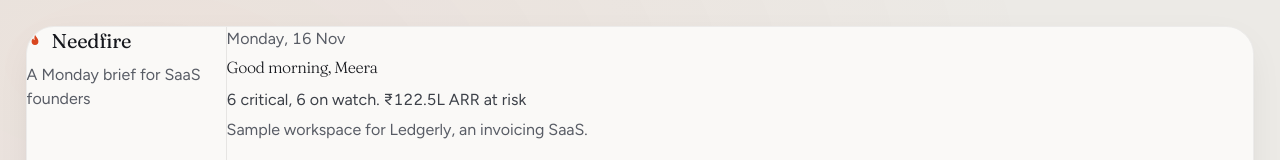
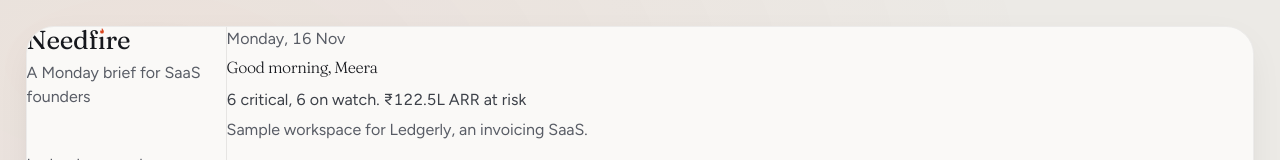
Before and after one commit to ohmslaw-ship-it/needfire, a Next.js app: page / in a window 1280 px wide. Shown: the top 160 px of the page. Built offline with nearby package versions, Linux system fonts and the light colour scheme.

Commit message:
Logo update done

```diff
--- a/src/components/Sidebar.tsx
+++ b/src/components/Sidebar.tsx
@@ -4,17 +4,6 @@ import type { ReactNode } from "react";
 import Link from "next/link";
 import { usePathname } from "next/navigation";
 import { useBookSummary } from "@/lib/useBookSummary";
-
-function NeedfireMark() {
-  return (
-    <svg className="h-4 w-4 shrink-0" viewBox="0 0 16 16" aria-hidden>
-      <path
-        d="M8 1.5c.4 2.3 3.4 3.6 3.4 7a3.4 3.4 0 0 1-6.8 0c0-1.6.8-2.5 1.6-3.3.2 1 .7 1.7 1.4 1.9-.4-2-.1-4 .4-5.6Z"
-        className="fill-ember"
-      />
-    </svg>
-  );
-}
 
 function NavLink({
   href,
@@ -53,9 +42,24 @@ export function Sidebar() {
 
   return (
     <aside className="flex min-h-0 flex-col overflow-hidden border-r border-line px-[var(--nf-sidebar-x)] py-[var(--nf-sidebar-y)]">
-      <div className="font-display flex items-center gap-[9px] text-xl font-normal tracking-[-0.01em] [font-variation-settings:'SOFT'_100,'opsz'_40]">
-        <NeedfireMark />
-        <span>Needfire</span>
+      <div
+        className="font-display text-[26px] leading-none font-normal tracking-[-0.01em] [font-variation-settings:'SOFT'_100,'opsz'_40]"
+        aria-label="Needfire"
+      >
+        <span className="text-[26px] leading-none" aria-hidden>
+          Needf
+          <span className="relative inline-block">
+            ı
+            <svg
+              className="pointer-events-none absolute top-[-0.02em] left-1/2 h-[0.42em] w-[0.34em] -translate-x-1/2 fill-ember"
+              viewBox="0 0 16 16"
+              aria-hidden
+            >
+              <path d="M8 1.5c.4 2.3 3.4 3.6 3.4 7a3.4 3.4 0 0 1-6.8 0c0-1.6.8-2.5 1.6-3.3.2 1 .7 1.7 1.4 1.9-.4-2-.1-4 .4-5.6Z" />
+            </svg>
+          </span>
+          re
+        </span>
       </div>
       <p className="nf-type-label mt-2">A Monday brief for SaaS founders</p>
       <div className="nf-type-label mt-11 mb-2.5">Ledgerly · sample workspace</div>
```
